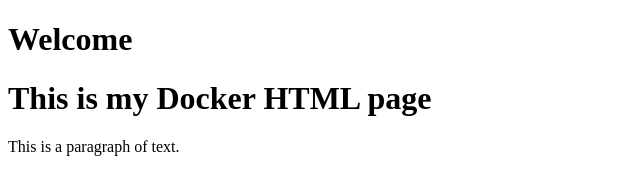
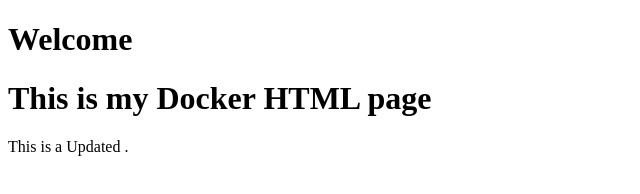
Before and after one commit to Anjali-sahu830/docker-repo, a plain HTML site: page html-app/index.html in a window 1280 px wide. Shown: the full height of the page, 0-640 px from the left. Drawn offline with Linux system fonts and the light colour scheme.

Commit message:
Update index.html

```diff
--- a/html-app/index.html
+++ b/html-app/index.html
@@ -15,7 +15,7 @@
 <h1>Welcome</h1>
 <h1>This is my Docker HTML page</h1>
 
-<p>This is a paragraph of text.</p>
+<p>This is a Updated .</p>
 
 </body>
 </html>
```
